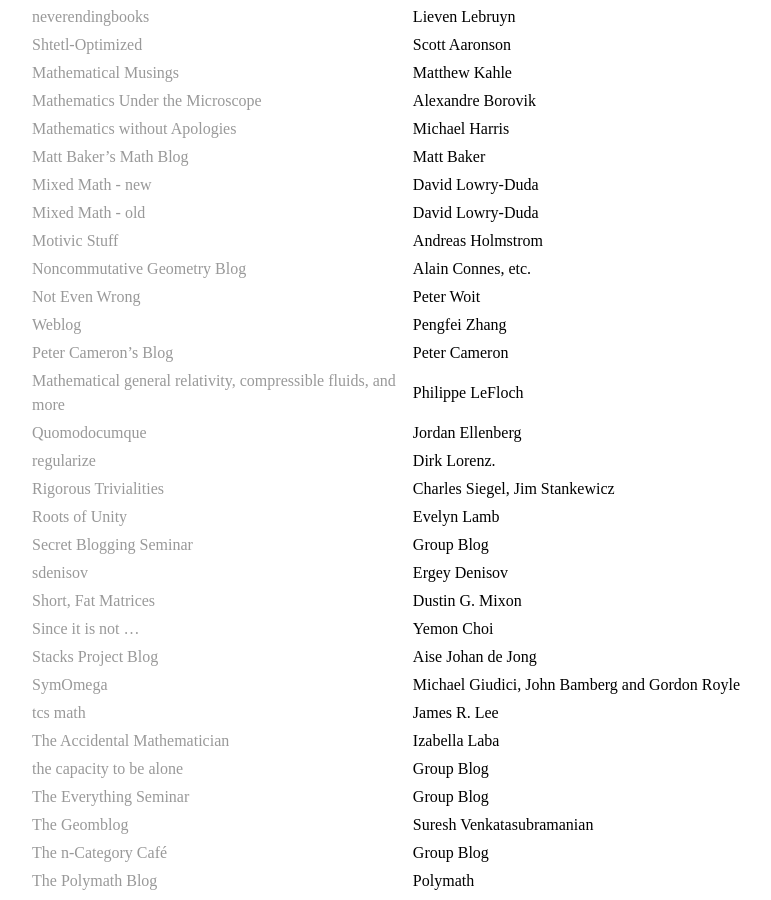
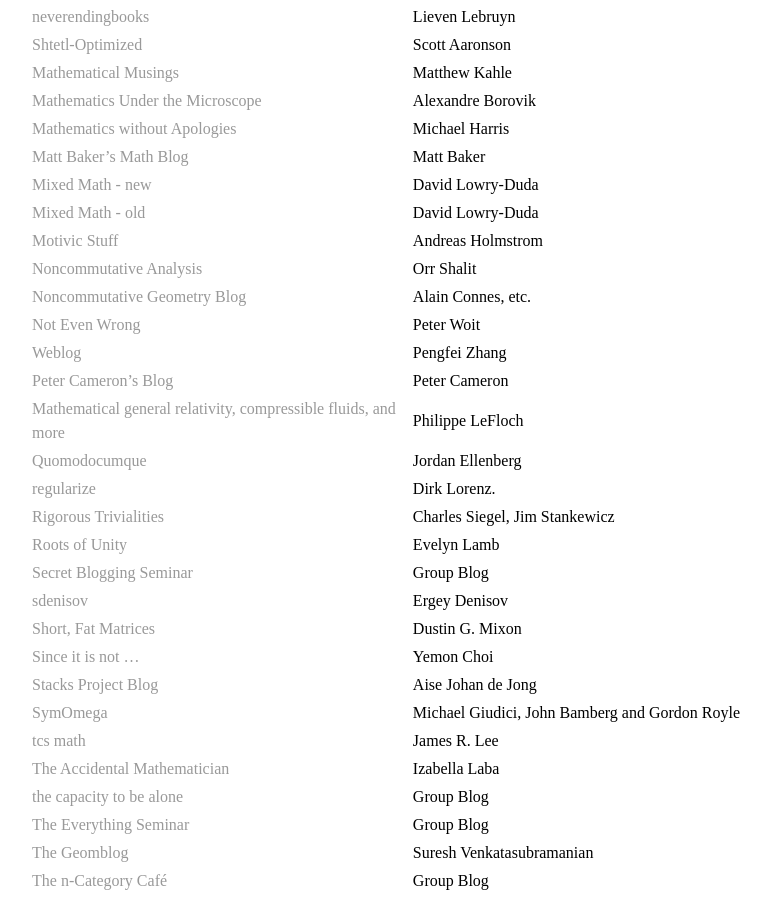
Before and after one commit to nirakarneo/nirakarneo.github.io, a Jekyll site: the page built from bookmarks/index.md, in a window 1280 px wide and 900 px high, scrolled down 1270 px. Shown: the whole window, without its empty margins (163-934 px from the left). Built offline with Jekyll 4.4.1, drawn with Linux system fonts in a browser that asks for light colours.

Commit message:
Update index.md

```diff
--- a/bookmarks/index.md
+++ b/bookmarks/index.md
@@ -53,6 +53,7 @@ Blog | Author/s
 [Mixed Math - new](http://davidlowryduda.com/) | David Lowry-Duda
 [Mixed Math - old](https://mixedmath.wordpress.com/) | David Lowry-Duda
 [Motivic Stuff](https://homotopical.wordpress.com/) | Andreas Holmstrom
+[Noncommutative Analysis](https://noncommutativeanalysis.wordpress.com/) | Orr Shalit
 [Noncommutative Geometry Blog](http://noncommutativegeometry.blogspot.ca/) | Alain Connes, etc.
 [Not Even Wrong](http://www.math.columbia.edu/~woit/wordpress/) | Peter Woit
 [Weblog](https://pfzhang.wordpress.com/) | Pengfei Zhang
```
